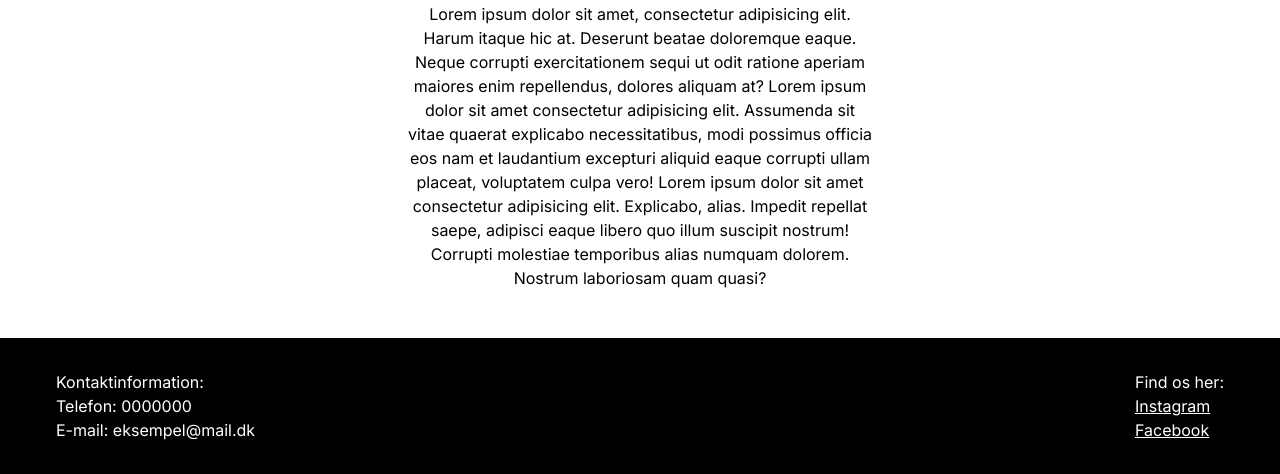
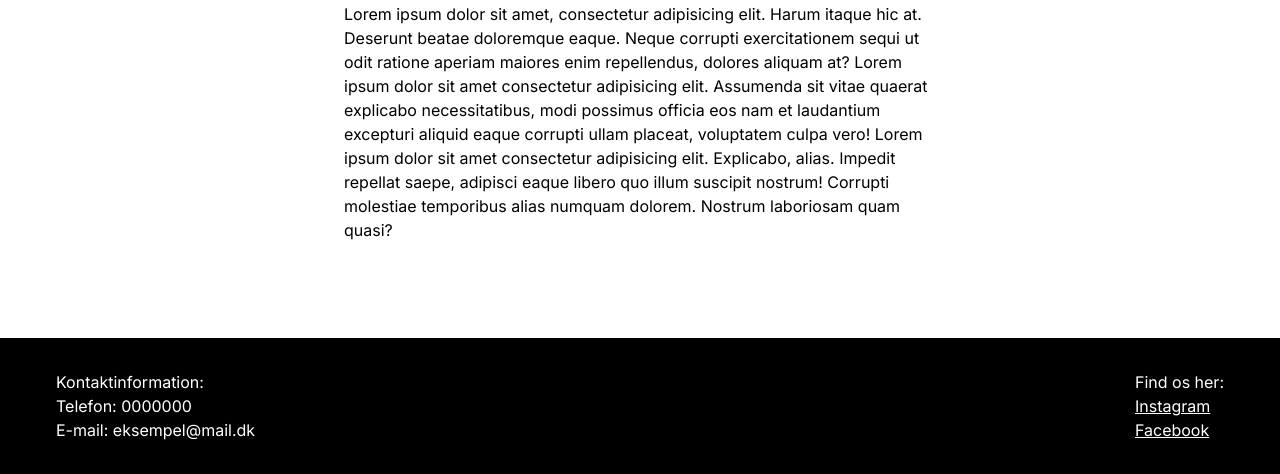
Before and after one commit to emeboz01/projekt-2, a plain HTML site: page omos.html in a window 1280 px wide. Shown: the part 326-800 px from the top of the page. Drawn offline with Linux system fonts and the light colour scheme.

Commit message:
about fix

```diff
--- a/style.css
+++ b/style.css
@@ -215,10 +215,10 @@ h2{
 
 /* om os side */
 .about{
-    text-align: center;
+    text-align: left;
     padding: 1.5rem;
-    margin-left: 30%;
-    margin-right: 30%;
+    margin-left: 25%;
+    margin-right: 25%;
 }
 
 /* kontaktformular */
```
